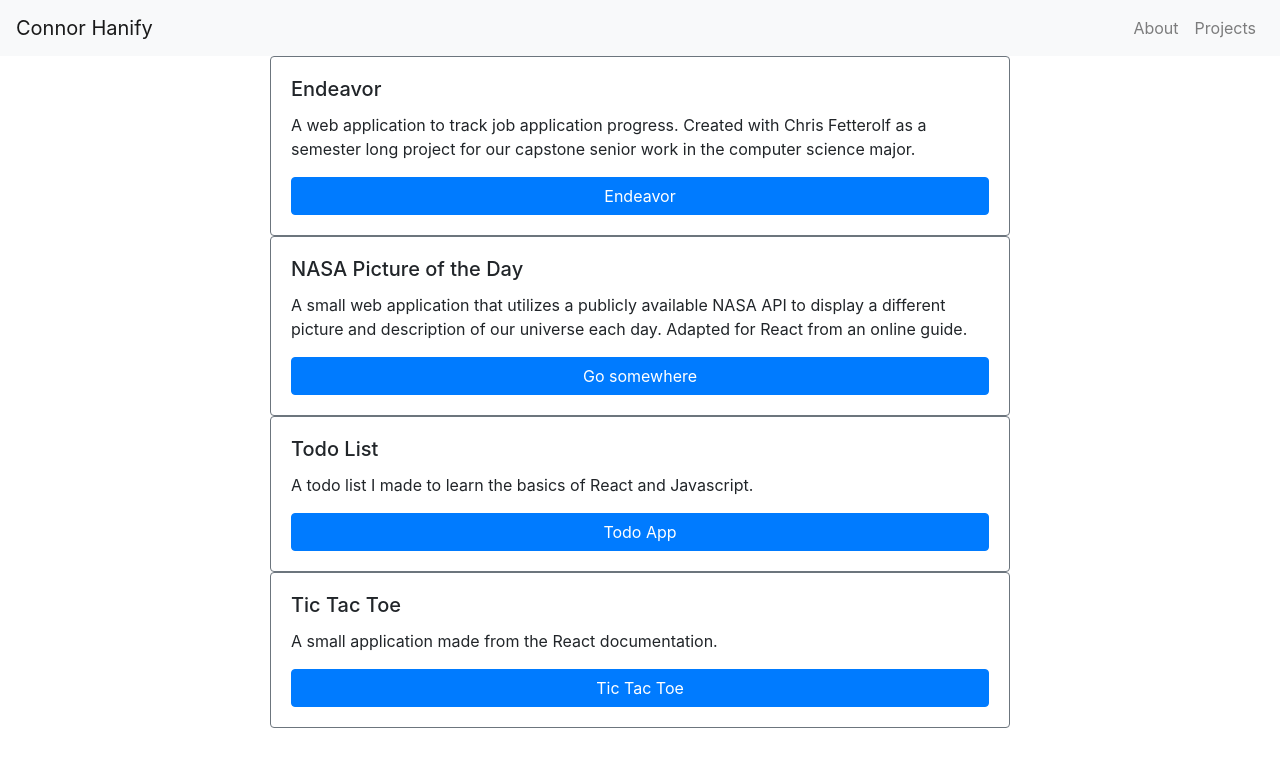
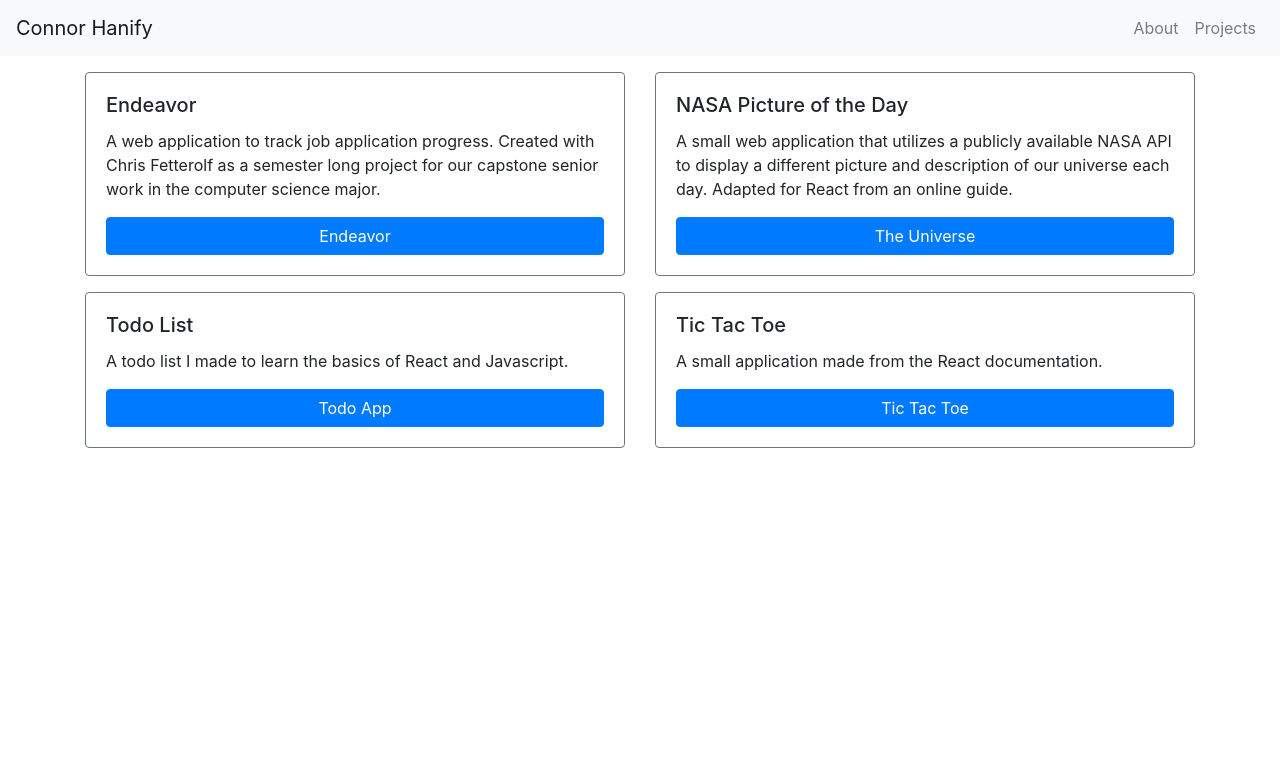
Before and after one commit to cchanify/personal-website-update, a React (Create React App) app: page /projects in a window 1280 px wide. Shown: the top 766 px of the page. Built offline with nearby package versions, Linux system fonts and the light colour scheme.

Commit message:
reformatted projects

```diff
--- a/src/components/Home.js
+++ b/src/components/Home.js
@@ -16,14 +16,14 @@ const Home = (props) => {
         <h1 className="display-3">Hello, world!</h1>
         <p className="lead">My name is Connor. I'm a senior computer science major at Middlebury College.</p>
         <hr className="my-2" />
-        <p>During my four years at Midd I helped captain the Men's Ultimate Frisbee Team, participated in Middlebury's computer science club, MiddleEndian, and tutored students taking Data Structures and Computer Architecutre.</p>
-        <p>I'm passionate about building sustainable, highly functional products that help people live better lives. My computer science coursework has been directed along a systems track, and I have experience writing low level C programs and peeling back the layers of abstraction that make computers and user applications work. My interests lie in system security, blockchain technology. I'm a fan of the <a href="https://www.dreamsongs.com/RiseOfWorseIsBetter.html" target="_"> Worse Is Better</a> UNIX philosophy and a lover of clean, minimal interfaces. </p>
+        <p>During my four years at Middlebury I helped captain the Men's Ultimate Frisbee Team, participated in our computer science club, MiddleEndian, and tutored students taking Data Structures and Computer Architecutre.</p>
+        <p>I'm passionate about building sustainable, highly functional products that help people live better lives. My computer science coursework has been directed along a systems track. I have experience writing low level C programs and peeling back the layers of abstraction that make computers and applications work. My interests lie in security, systems, and blockchain technology, although I'm always ready to learn new things. I'm a fan of the <a href="https://www.dreamsongs.com/RiseOfWorseIsBetter.html" target="_"> Worse Is Better</a> UNIX philosophy and a lover minimalism. </p>
         <p className="lead">
           <Button href="https://github.com/cchanify" color="primary" target="_blank">Github</Button> {' '}
           <Button href="https://www.linkedin.com/in/connor-hanify-848063114/" color="primary" target="_blank">LinkedIn</Button>
         </p>
       </Jumbotron>
-      <img height="640px" src={img} alt="crater lake" />
+      {/* <img height="650px" src={img} alt="crater lake" /> */}
     </div>
 
   );
--- a/src/components/Projects.js
+++ b/src/components/Projects.js
@@ -1,29 +1,31 @@
 import React, { Component } from 'react';
 import { Card, Button, CardTitle, CardText, Row, Col, Container } from 'reactstrap';
-
 
 class Projects extends Component {
   render() {
     return (
       <Container>
-        <Col sm="12" md={{ size: 8, offset: 2 }} >
-          <Row>
+        <CardText>   </CardText>
+        <Row>
+          <Col>
             <Card body outline color="secondary">
               <CardTitle>Endeavor</CardTitle>
               <CardText>A web application to track job application progress. Created with Chris Fetterolf as a semester long project for our capstone senior work in the computer science major.</CardText>
-              <Button color="primary" target="_blank" href="https://endeavorapp.herokuapp.com/" >Endeavor</Button>
+              <Button color="primary" target="_blank" href="https://endeavorapp.herokuapp.com/">Endeavor</Button>
             </Card>
-          </Row>
+          </Col>
 
-          <Row>
+          <Col>
             <Card body outline color="secondary">
               <CardTitle>NASA Picture of the Day</CardTitle>
               <CardText>A small web application that utilizes a publicly available NASA API to display a different picture and description of our universe each day. Adapted for React from an online guide.</CardText>
-              <Button color="primary" >Go somewhere</Button>
+              <Button href="https://dashboard.heroku.com/apps/nasa-picoftheday" target="_blank" color="primary">The Universe</Button>
             </Card>
-          </Row>
-
-          <Row>
+          </Col>
+        </Row>
+        <CardText>   </CardText>
+        <Row>
+          <Col>
             <Card body outline color="secondary">
               <CardTitle>Todo List</CardTitle>
               <CardText>A todo list I made to learn the basics of React and Javascript.</CardText>
@@ -31,53 +33,58 @@ class Projects extends Component {
               Todo App
               </Button>
             </Card>
-          </Row>
+          </Col>
 
-          <Row>
+          <Col>
             <Card body outline color="secondary">
               <CardTitle>Tic Tac Toe</CardTitle>
               <CardText>A small application made from the React documentation. </CardText>
-              <Button color="primary" target="_blank" href="https://shielded-escarpment-48287.herokuapp.com/" >Tic Tac Toe</Button>
+              <Button color="primary" target="_blank" href="https://blooming-depths-87074.herokuapp.com/" >Tic Tac Toe</Button>
             </Card>
-          </Row>
-        </Col>
+          </Col>
+        </Row>
+
       </Container>
 
 
-
-      /* <Row>
-        <Col sm="6">
-          <Card body>
-            <CardTitle>Endeavor</CardTitle>
-            <CardText>With supporting text below as a natural lead-in to additional content.</CardText>
-            <Button target="_blank" href="https://endeavorapp.herokuapp.com/" >Endeavor</Button>
-          </Card>
-        </Col>
-        <Col sm="6">
-          <Card body>
-            <CardTitle>Todo List</CardTitle>
-            <CardText>A todo list application I made to learn the basic sof React and Javascript</CardText>
-            <Button target="_blank" href="https://shielded-escarpment-48287.herokuapp.com/">
-            TODO
-            </Button>
-          </Card>
-        </Col>
-        <Col sm="6">
-          <Card body>
-            <CardTitle>Tic Tac Toe</CardTitle>
-            <CardText>A small app from the React documentation deployed on Heroku</CardText>
-            <Button target="_blank" href="https://shielded-escarpment-48287.herokuapp.com/" >Tic Tac Toe</Button>
-          </Card>
-        </Col>
-        <Col sm="6">
-          <Card body>
-            <CardTitle>NASA Picture of the Day</CardTitle>
-            <CardText>With supporting text below as a natural lead-in to additional content.</CardText>
-            <Button>Go somewhere</Button>
-          </Card>
-        </Col>
-      </Row> */
-
+      // <Container>
+      //   <Col sm="12" md={{ size: 8, offset: 2 }} >
+      //       <CardText>   </CardText>
+      //     <Row>
+      //       <Card body outline color="secondary">
+      //         <CardTitle>Endeavor</CardTitle>
+      //         <CardText>A web application to track job application progress. Created with Chris Fetterolf as a semester long project for our capstone senior work in the computer science major.</CardText>
+      //         <Button color="primary" target="_blank" href="https://endeavorapp.herokuapp.com/">Endeavor</Button>
+      //       </Card>
+      //     </Row>
+      //       <CardText>   </CardText>
+      //     <Row>
+      //       <Card body outline color="secondary">
+      //         <CardTitle>NASA Picture of the Day</CardTitle>
+      //         <CardText>A small web application that utilizes a publicly available NASA API to display a different picture and description of our universe each day. Adapted for React from an online guide.</CardText>
+      //         <Button href="https://dashboard.heroku.com/apps/nasa-picoftheday" target="_blank" color="primary">The Universe</Button>
+      //       </Card>
+      //     </Row>
+      //       <CardText>   </CardText>
+      //     <Row>
+      //       <Card body outline color="secondary">
+      //         <CardTitle>Todo List</CardTitle>
+      //         <CardText>A todo list I made to learn the basics of React and Javascript.</CardText>
+      //         <Button color="primary" target="_blank" href="https://shielded-escarpment-48287.herokuapp.com/">
+      //         Todo App
+      //         </Button>
+      //       </Card>
+      //     </Row>
+      //       <CardText>   </CardText>
+      //     <Row>
+      //       <Card body outline color="secondary">
+      //         <CardTitle>Tic Tac Toe</CardTitle>
+      //         <CardText>A small application made from the React documentation. </CardText>
+      //         <Button color="primary" target="_blank" href="https://blooming-depths-87074.herokuapp.com/" >Tic Tac Toe</Button>
+      //       </Card>
+      //     </Row>
+      //   </Col>
+      // </Container>
     )
   }
 }
```
